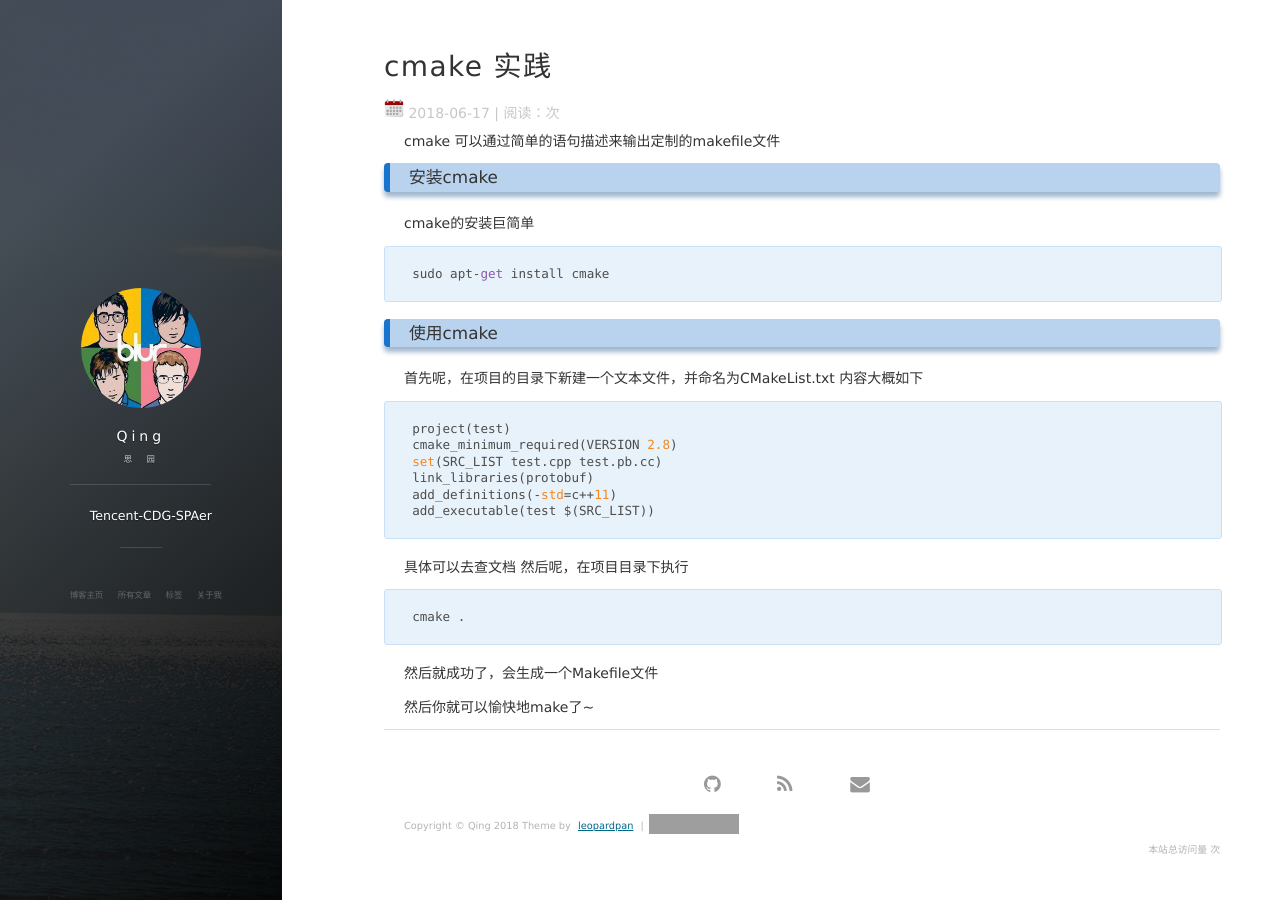
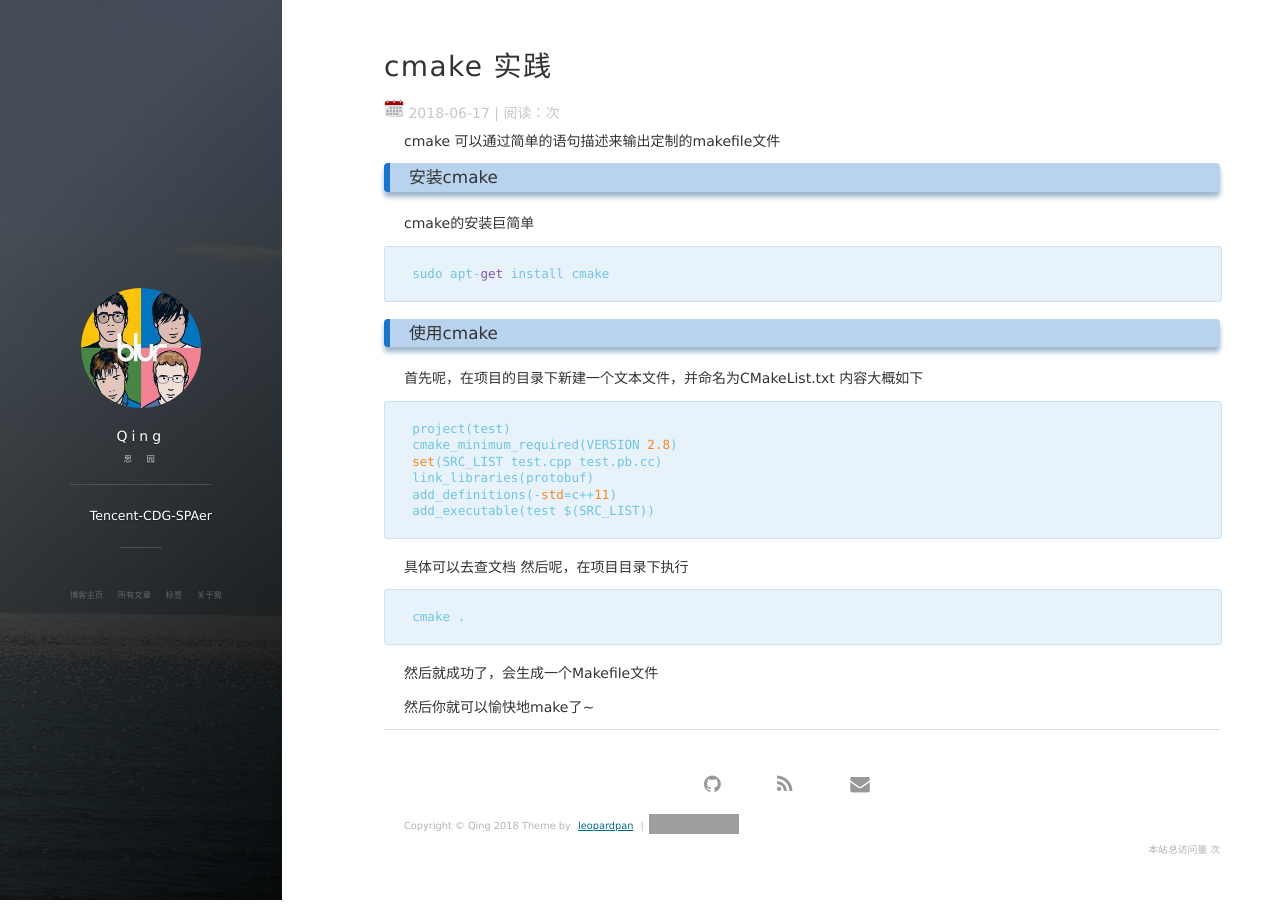
Before and after one commit to astroromance/astroromance.github.io, a Jekyll site: the page built from _posts/2018-06-17-cmake.md, in a window 1280 px wide. Built offline with Jekyll 4.4.1, drawn with Linux system fonts in a browser that asks for light colours; nearby versions of some CDN libraries; comment, search, counter and statistics services are not loaded; grey boxes are pictures that could not be loaded.

Commit message:
modify color

```diff
--- a/css/main.css
+++ b/css/main.css
@@ -184,7 +184,7 @@ ul {
 code {
   color: #000000;
   padding: .1em .4em;
-  background: #e8f2fb;
+  background: #0c0f13;
   border: 1px solid #c9e1f6;
   border-radius: 3px;
   font-family: Consolas, Menlo, Monaco, Lucida Console, Liberation Mono, DejaVu Sans Mono, Bitstream Vera Sans Mono, Courier New, monospace, serif;
--- a/css/tomorrow.css
+++ b/css/tomorrow.css
@@ -2,7 +2,7 @@
 
 /* Tomorrow Comment */
 .hljs-comment {
-  color: #8e908c;
+  color: #608B4E;
 }
 
 /* Tomorrow Red */
@@ -76,7 +76,7 @@
   display: block;
   overflow-x: auto;
   /*background: white;*/
-  color: #4d4d4c;
+  color: #5fbfdce0;
   padding: 0.5em;
   -webkit-text-size-adjust: none;
 }
```
